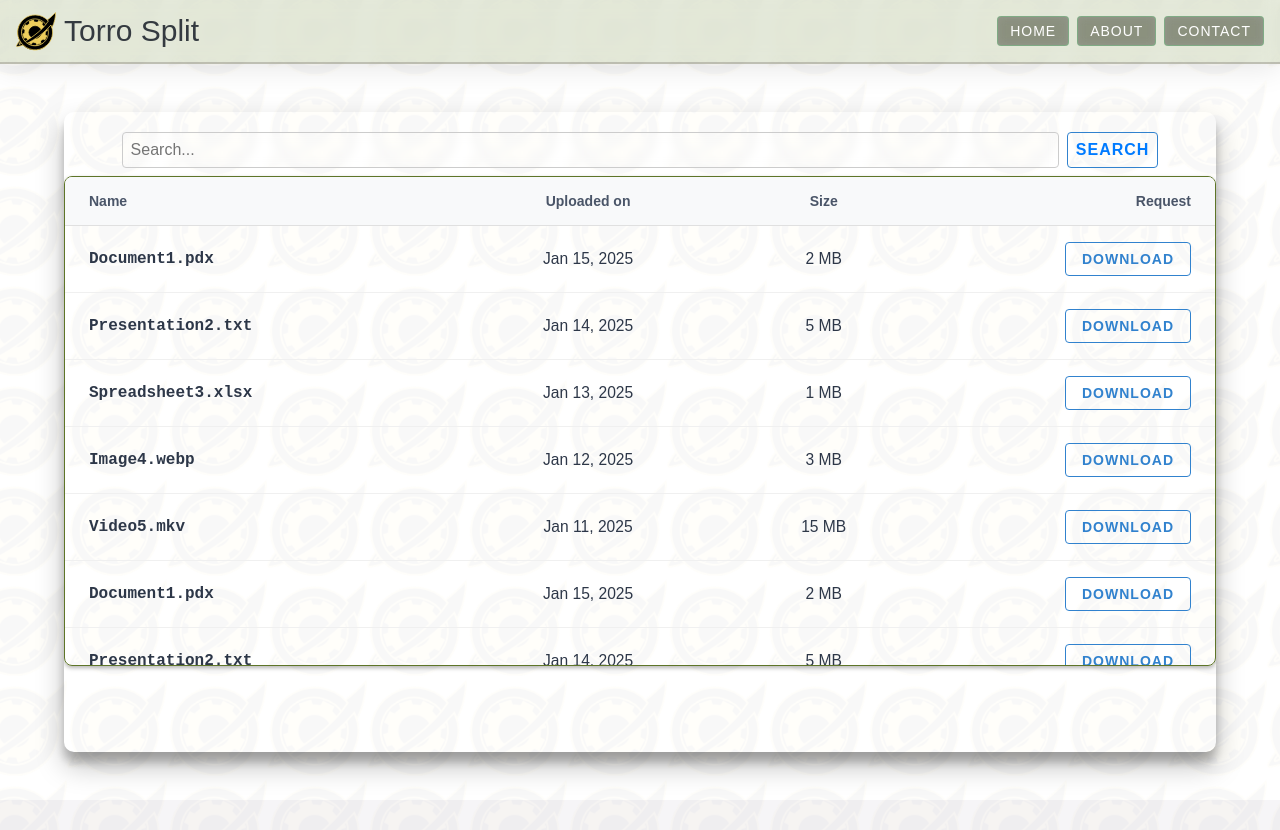
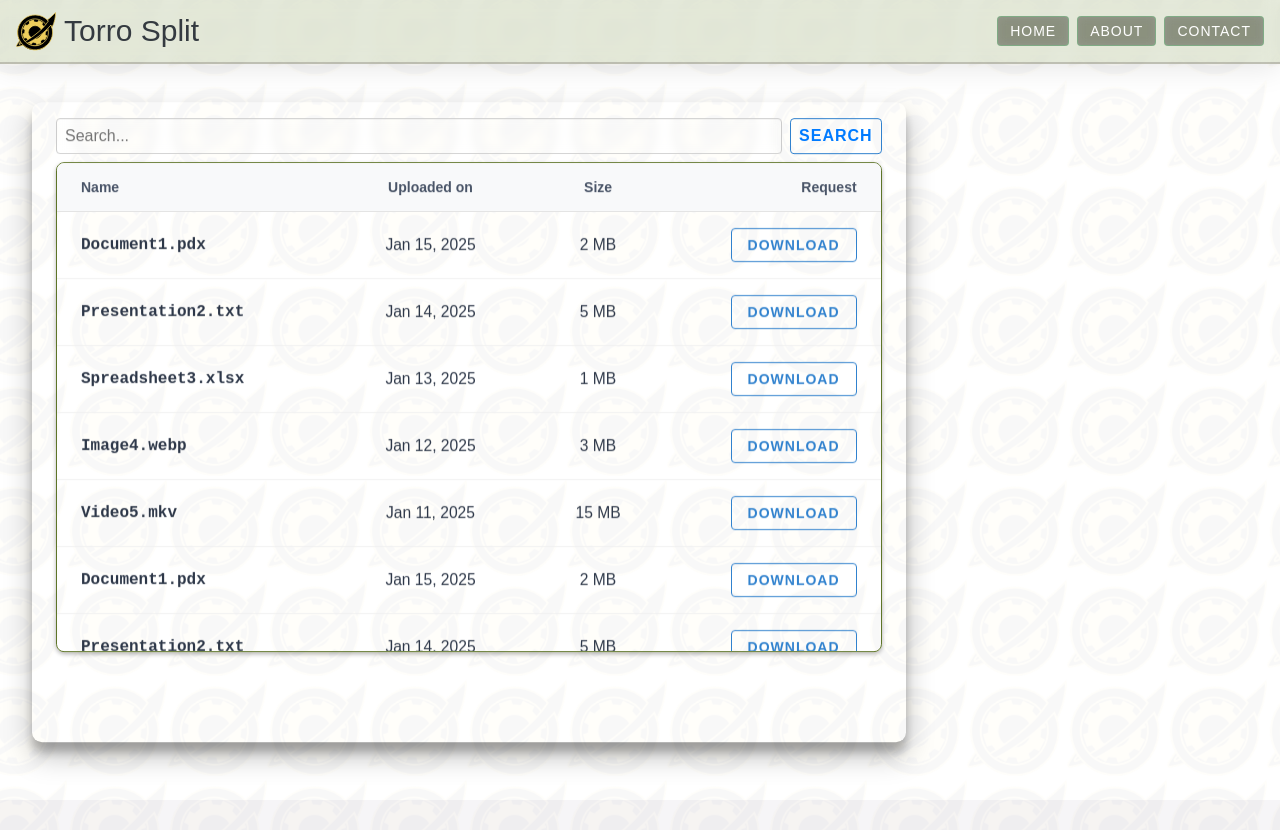
Before and after one commit to rnbr04/torro-split, a React (Vite) app in the folder frontend/: page / in a window 1280 px wide. Built offline with nearby package versions, Linux system fonts and the light colour scheme; a web font is replaced by a local one.

Commit message:
files list cleanup

```diff
--- a/frontend/src/components/SearchBox.css
+++ b/frontend/src/components/SearchBox.css
@@ -3,8 +3,6 @@
   align-items: center;
   gap: 8px;
   padding-top: 1%;
-  padding-left: 5%;
-  padding-right: 5%;
 }
 
 .search-box__input {
--- a/frontend/src/pages/dashboard.css
+++ b/frontend/src/pages/dashboard.css
@@ -1,11 +1,20 @@
 #dashboard{
     background: transparent;
     height: 80vh;
+	padding-left: 1.5rem;
+	padding-right: 1.5rem;
 }
 
 
 #dashboardcontent{
     background: transparent;
+	display: grid;
+	grid-template-columns: 70% 30%;
+	gap: 2rem;
+	max-width: 1600px;
+	margin: 0 auto;
+	padding-left: 2rem;
+
 }
 
 
```
